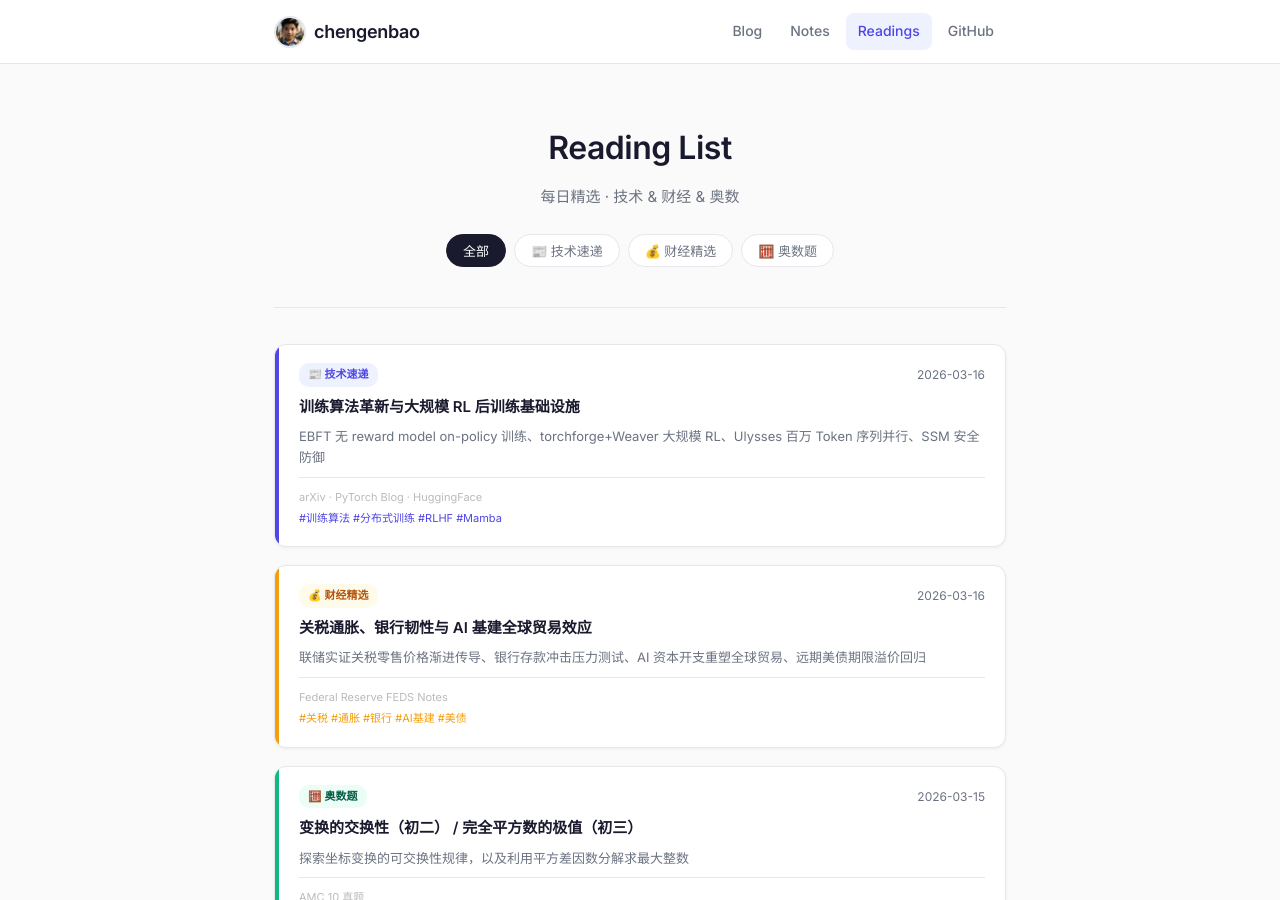
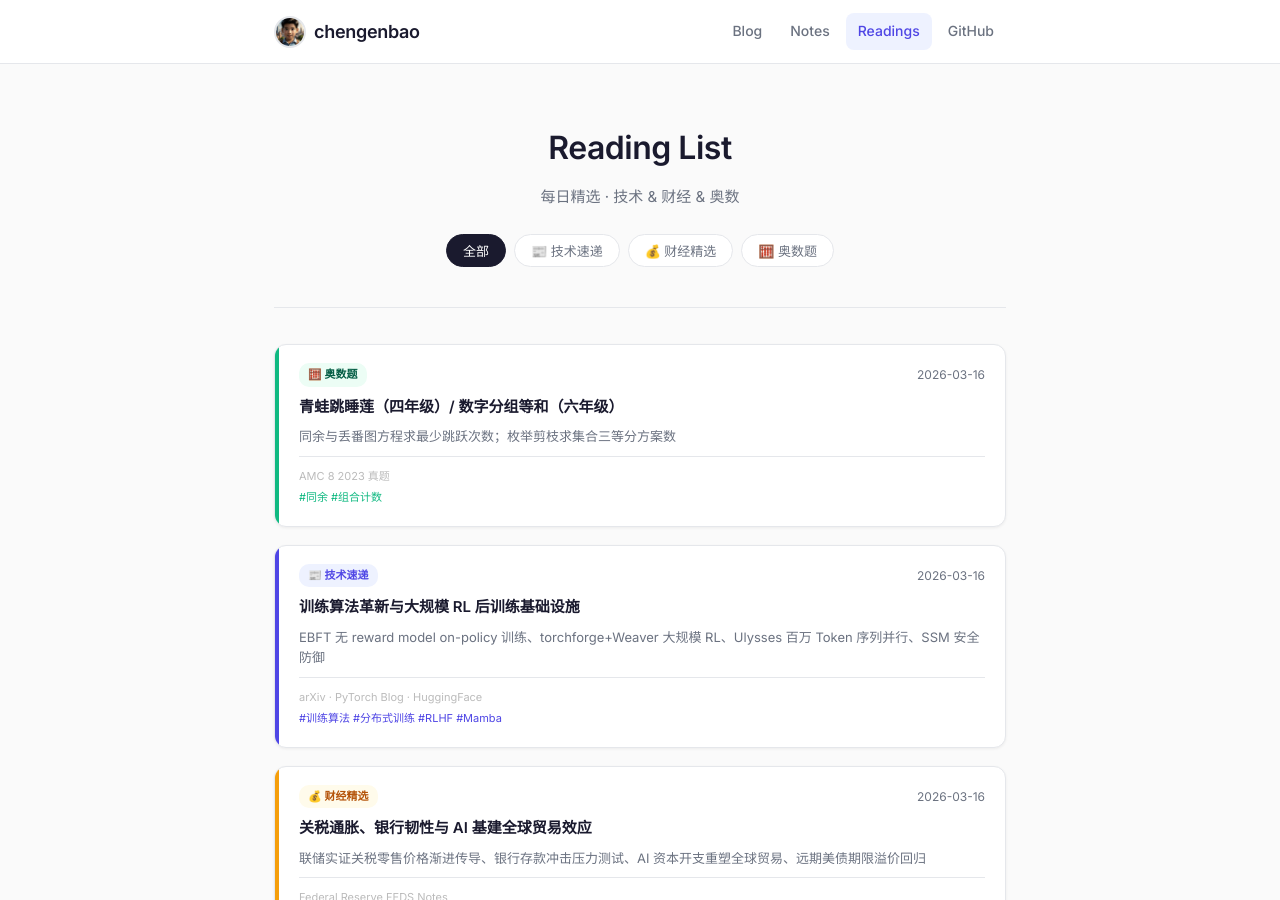
Before and after one commit to chengenbao/chengenbao.github.io, a Jekyll site: the page built from reading-list/index.md, in a window 1280 px wide and 900 px high. Built offline with Jekyll 4.4.1, drawn with Linux system fonts in a browser that asks for light colours.

Commit message:
add math card 2026-03-16

```diff
--- a/reading-list/index.md
+++ b/reading-list/index.md
@@ -18,6 +18,22 @@
   </div>
 
   <div class="rl-grid">
+<a class="rl-card math" href="/reading-list/2026-03-16-math/">
+  <div class="rl-accent"></div>
+  <div class="rl-body">
+    <div class="rl-top">
+      <span class="rl-badge math">🧮 奥数题</span>
+      <time>2026-03-16</time>
+    </div>
+    <h2>青蛙跳睡莲（四年级）/ 数字分组等和（六年级）</h2>
+    <p>同余与丢番图方程求最少跳跃次数；枚举剪枝求集合三等分方案数</p>
+    <div class="rl-meta">
+      <span class="rl-source">AMC 8 2023 真题</span>
+      <span class="rl-tags">#同余 #组合计数</span>
+    </div>
+  </div>
+</a>
+
 <a class="rl-card tech" href="/reading-list/2026-03-16-tech-daily/">
   <div class="rl-accent"></div>
   <div class="rl-body">
```
